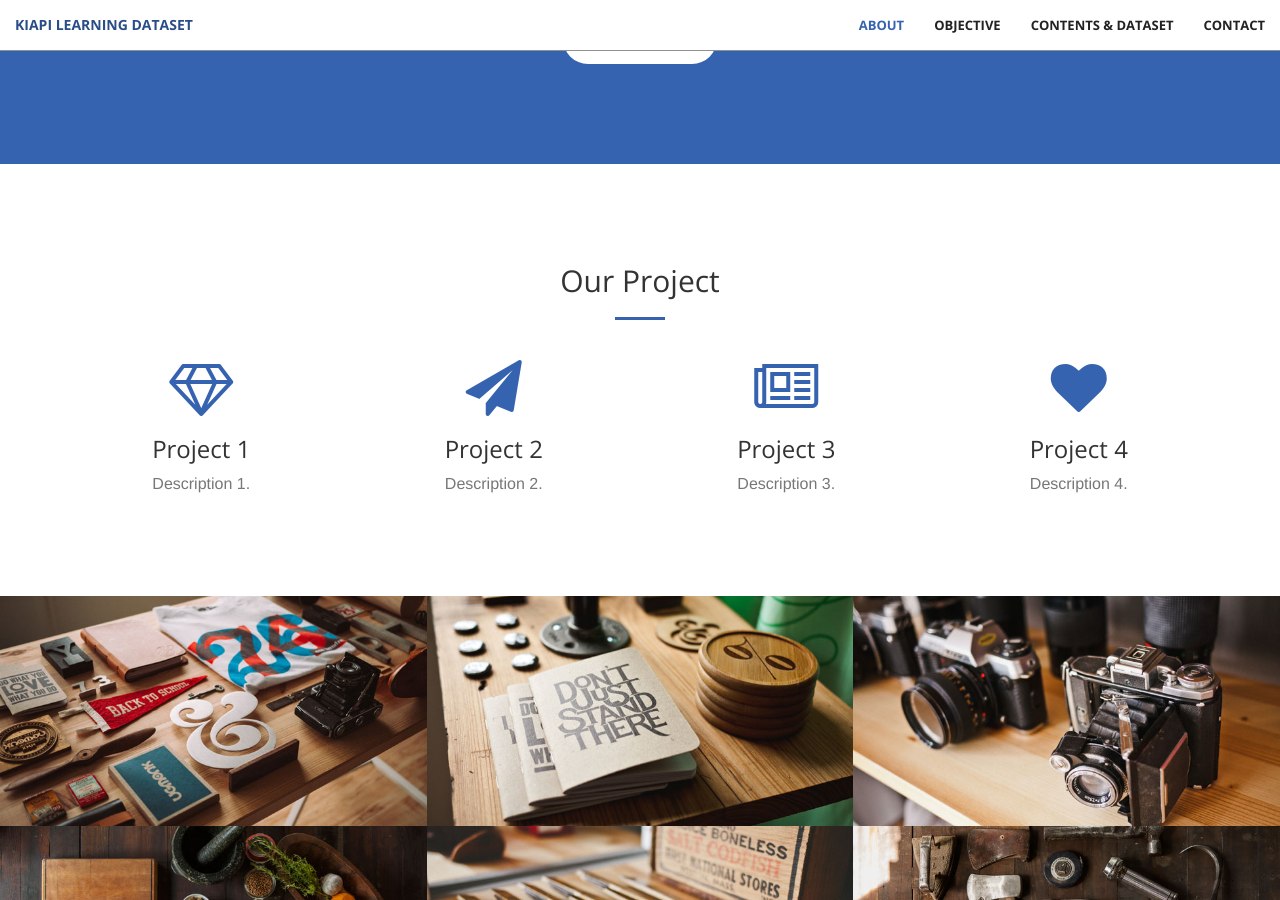
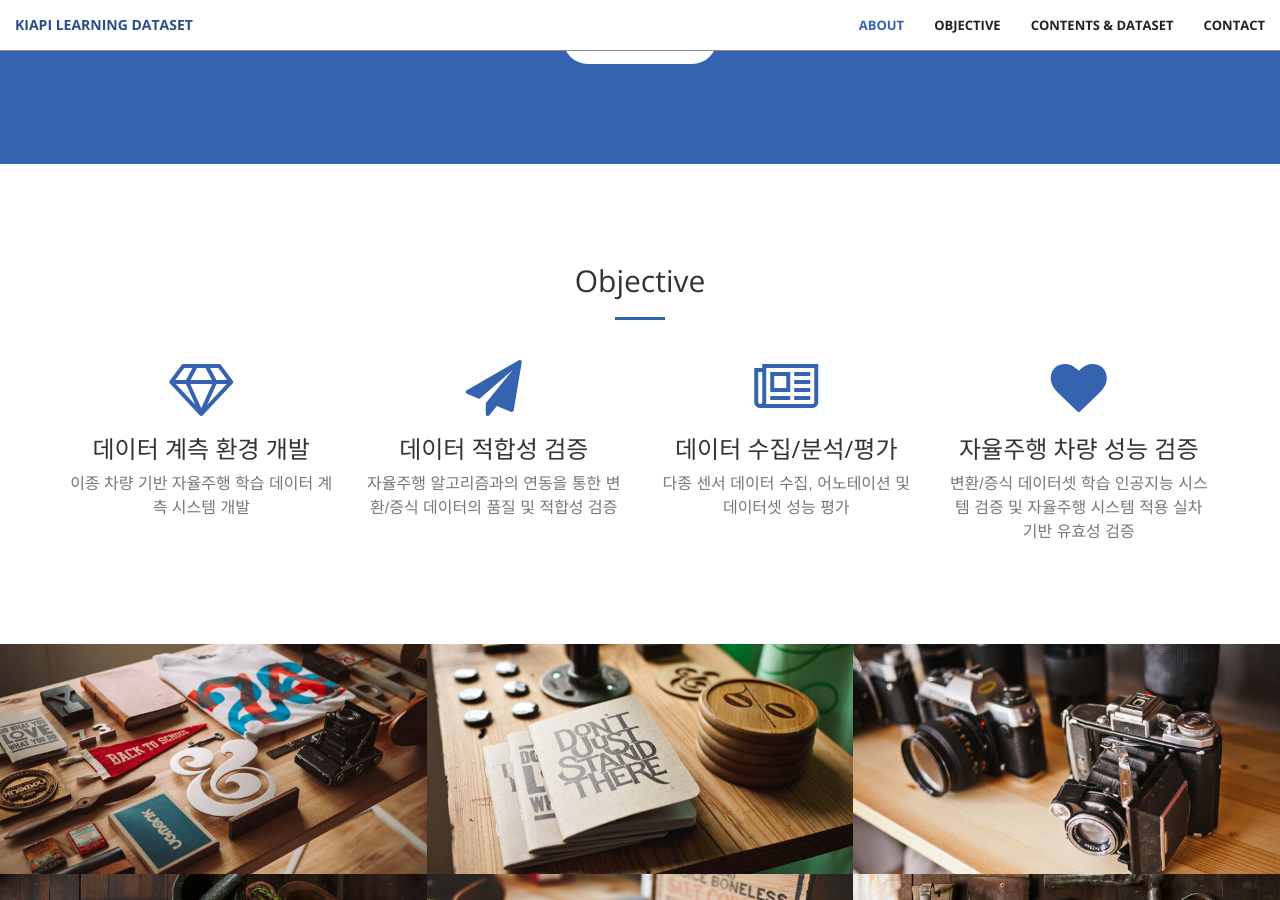
Before and after one commit to thkim1351/Kiapi-Open-Datasets.github.io, a Jekyll site: the page built from docs/index.html, in a window 1280 px wide and 900 px high, scrolled down 1274 px. Built offline with Jekyll 4.4.1, drawn with Linux system fonts in a browser that asks for light colours.

Commit message:
Update services.html

```diff
--- a/docs/_includes/services.html
+++ b/docs/_includes/services.html
@@ -2,7 +2,7 @@
     <div class="container">
         <div class="row">
             <div class="col-lg-12 text-center">
-                <h2 class="section-heading">Our Project</h2>
+                <h2 class="section-heading">Objective</h2>
                 <hr class="primary">
             </div>
         </div>
@@ -12,29 +12,29 @@
             <div class="col-lg-3 col-md-6 text-center">
                 <div class="service-box">
                     <i class="fa fa-4x fa-diamond wow bounceIn text-primary"></i>
-                    <h3>Project 1</h3>
-                    <p class="text-muted">Description 1.</p>
+                    <h3>데이터 계측 환경 개발</h3>
+                    <p class="text-muted">이종 차량 기반 자율주행 학습 데이터 계측 시스템 개발</p>
                 </div>
             </div>
             <div class="col-lg-3 col-md-6 text-center">
                 <div class="service-box">
                     <i class="fa fa-4x fa-paper-plane wow bounceIn text-primary" data-wow-delay=".1s"></i>
-                    <h3>Project 2</h3>
-                    <p class="text-muted">Description 2.</p>
+                    <h3>데이터 적합성 검증</h3>
+                    <p class="text-muted">자율주행 알고리즘과의 연동을 통한 변환/증식 데이터의 품질 및 적합성 검증</p>
                 </div>
             </div>
             <div class="col-lg-3 col-md-6 text-center">
                 <div class="service-box">
                     <i class="fa fa-4x fa-newspaper-o wow bounceIn text-primary" data-wow-delay=".2s"></i>
-                    <h3>Project 3</h3>
-                    <p class="text-muted">Description 3.</p>
+                    <h3>데이터 수집/분석/평가</h3>
+                    <p class="text-muted">다종 센서 데이터 수집, 어노테이션 및 데이터셋 성능 평가</p>
                 </div>
             </div>
             <div class="col-lg-3 col-md-6 text-center">
                 <div class="service-box">
                     <i class="fa fa-4x fa-heart wow bounceIn text-primary" data-wow-delay=".3s"></i>
-                    <h3>Project 4</h3>
-                    <p class="text-muted">Description 4.</p>
+                    <h3>자율주행 차량 성능 검증</h3>
+                    <p class="text-muted">변환/증식 데이터셋 학습 인공지능 시스템 검증 및 자율주행 시스템 적용 실차 기반 유효성 검증</p>
                 </div>
             </div>
         </div>
```
